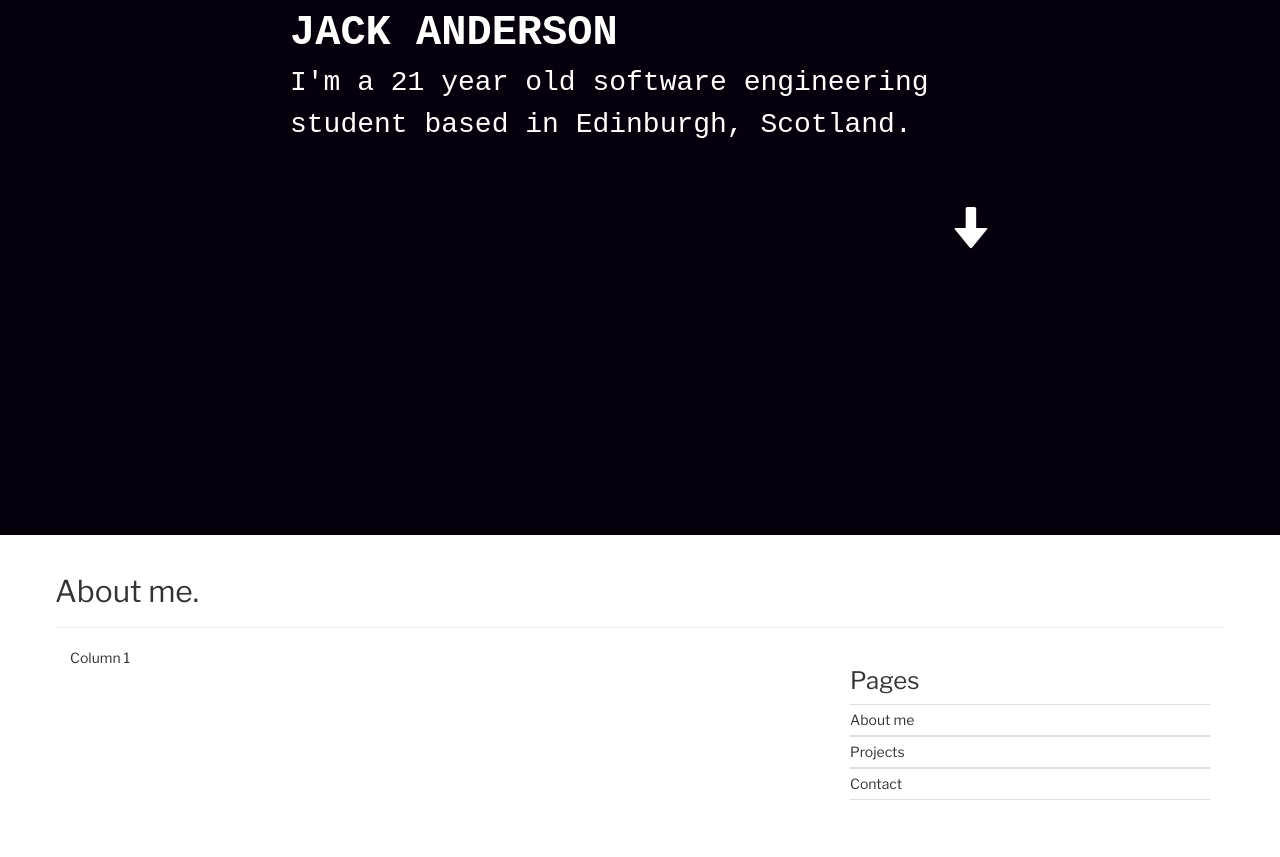
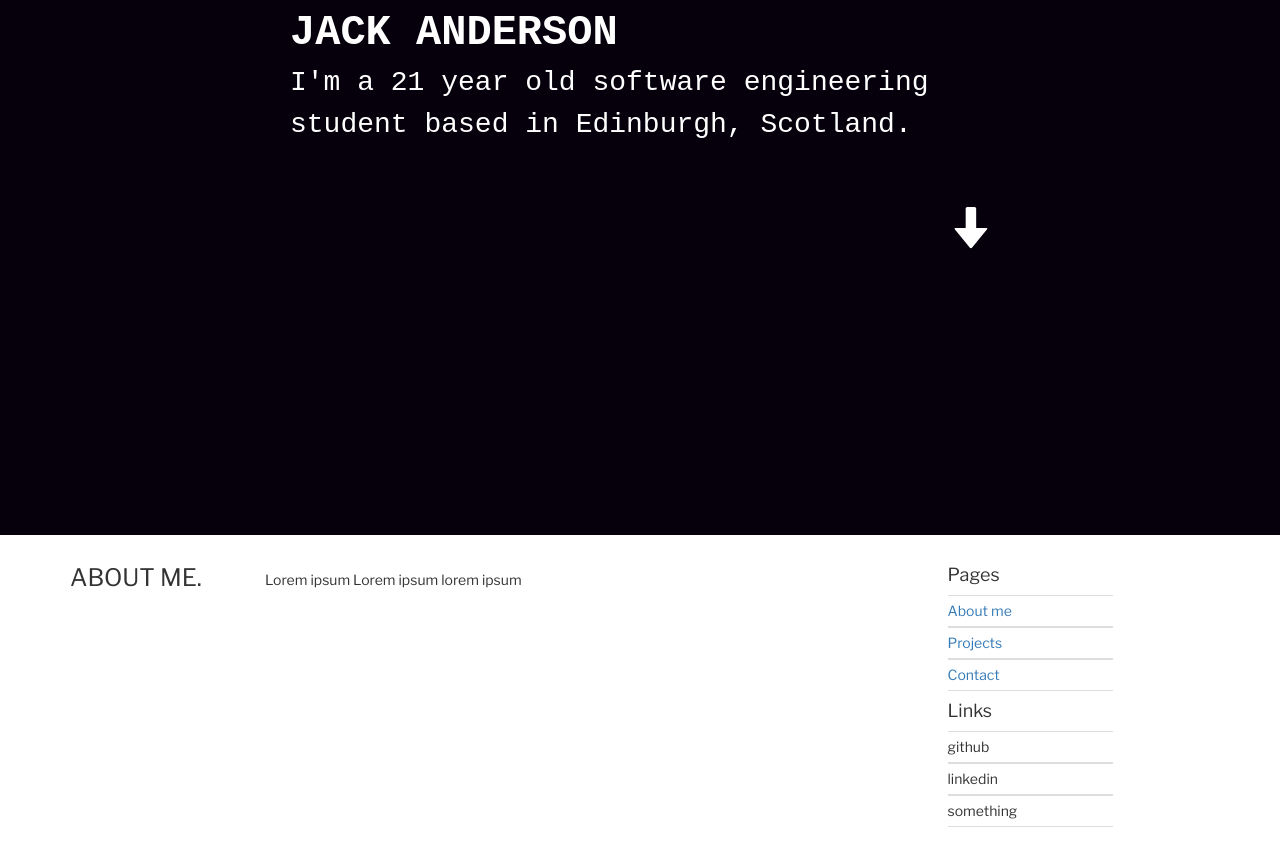
Before and after one commit to Boxfort/personal-website, a plain HTML site: page next.html in a window 1280 px wide. Shown: the part 265-1122 px from the top of the page. Drawn offline with nearby package versions, Linux system fonts and the light colour scheme; a web font is replaced by a local one.

Commit message:
layout changes

```diff
--- a/css/main.css
+++ b/css/main.css
@@ -52,6 +52,23 @@
 .content{
 	height: 1000px;
 	font-family: "Libre Franklin", sans-serif;
+}
+
+.main-text{
+	margin-top: 35px;
+}
+
+.links{
+	margin-top: 20px;
+}
+
+.page-title{
+	margin-top: 30px;
+}
+
+a{
+	text-decoration: none;
+	cursor: pointer;
 }
 
 ul{
--- a/next.html
+++ b/next.html
@@ -32,15 +32,25 @@
 		<div class="container">
 			<div class="content">
 				<div class="row">
-					<div class="page-header"><h2>About me.</h2></div>
-					<div class="col-md-8 col-sm-12">Column 1</div>
-					<div class="col-md-4 col-sm-12">
-						<h3>Pages</h3>
+					<div class="col-sm-2 col-xs-12"><h3 class="page-title">ABOUT ME.</h3></div>
+					<div class="col-sm-7 col-xs-12">
+						<div class="main-text">
+							Lorem ipsum Lorem ipsum lorem ipsum
+						</div>
+					</div>
+					<div class="col-sm-2 col-xs-12 links">
+						<h4>Pages</h4>
 						<ul>
-							<li>About me</li>
-							<li>Projects</li>
-							<li>Contact</li>
+							<li><a>About me</a></li>
+							<li><a>Projects</a></li>
+							<li><a>Contact</a></li>
 						</ul>
+						<h4>Links</h4>
+						<ul>
+							<li>github</li>
+							<li>linkedin</li>
+							<li>something</li>
+						</li>
 					</div>
 				</div>
 			</div>
```
